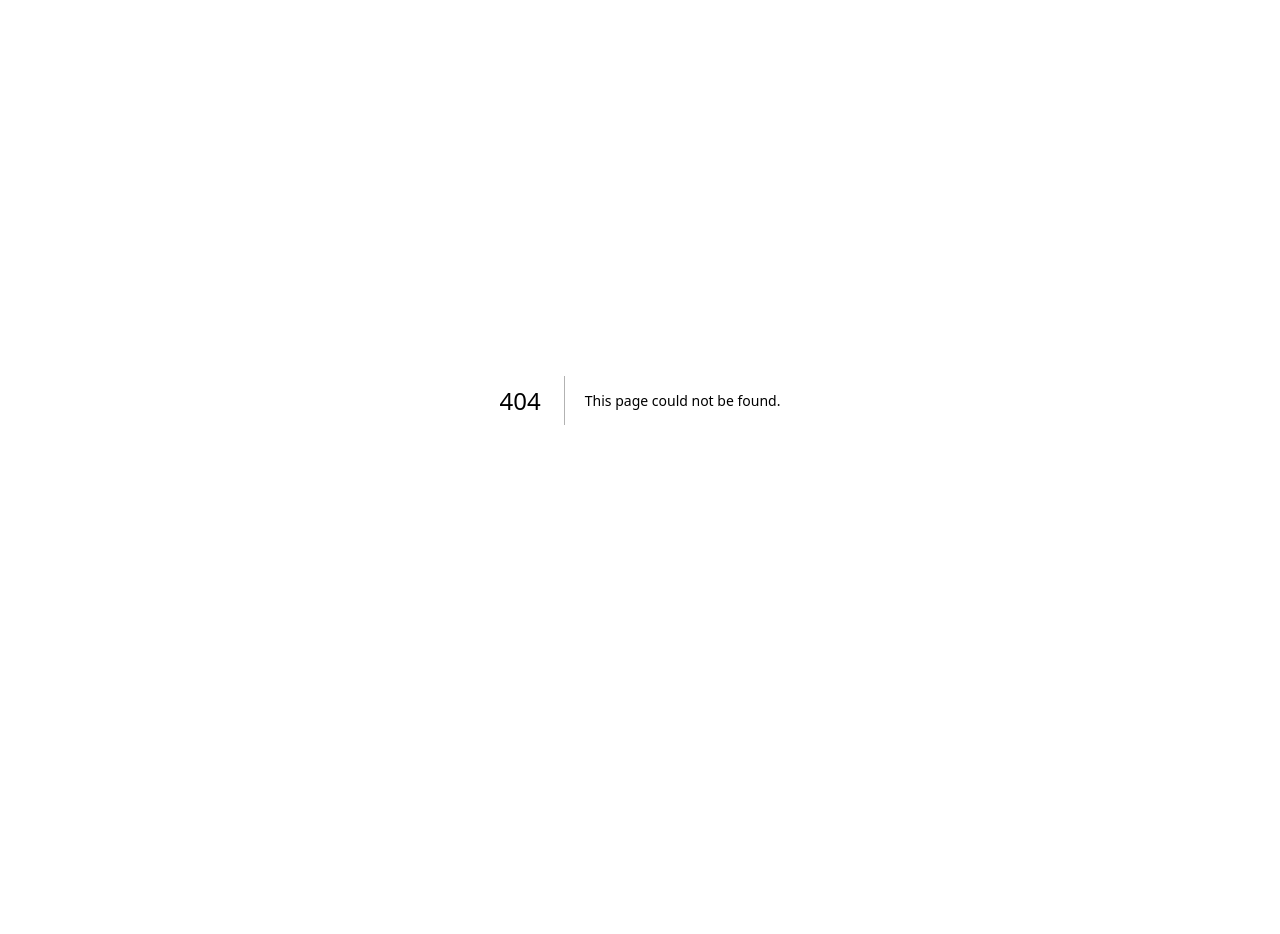
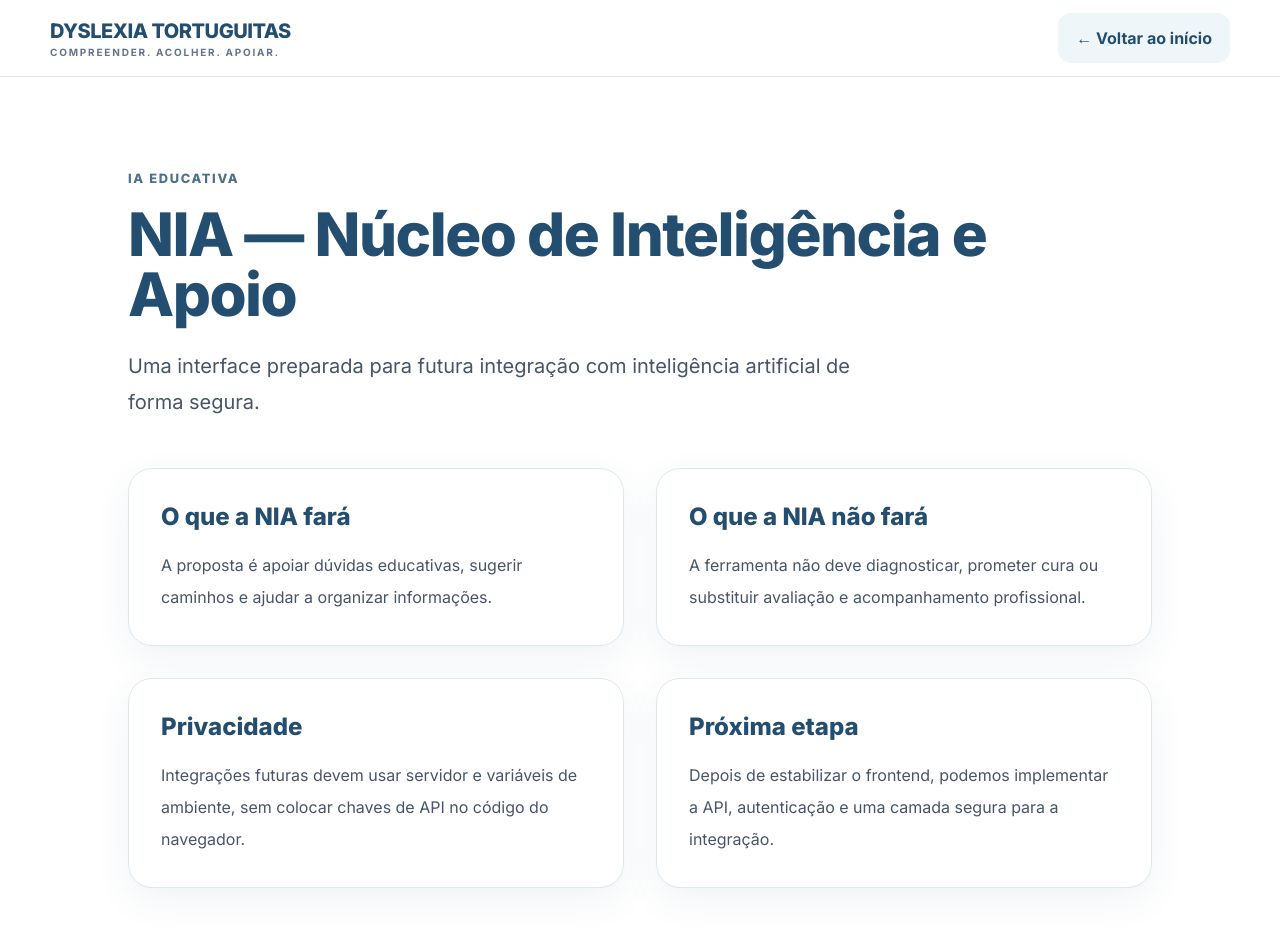
Before and after one commit to bernardowoldam-commits/Dyslexia-PxP, a Next.js app: page /nia in a window 1280 px wide. Before the commit this address had no page. Shown: the top 934 px of the page. Before the commit the page ends 800 px from the top, so only its background shows below. Built offline with nearby package versions, Linux system fonts and the light colour scheme.

Commit message:
Create page.tsx

```diff
--- /dev/null
+++ b/app/nia/page.tsx
@@ -0,0 +1,39 @@
+import Link from "next/link";
+
+export default function Page() {
+  return (
+    <main className="min-h-screen bg-white">
+      <header className="sticky top-0 z-50 border-b border-slate-200 bg-white/95 backdrop-blur">
+        <div className="container flex min-h-[76px] items-center justify-between gap-4">
+          <Link href="/" className="shrink-0"><div className="text-xl font-extrabold tracking-tight text-deep">DYSLEXIA TORTUGUITAS</div><div className="text-[10px] font-bold tracking-[.18em] text-slate-500">COMPREENDER. ACOLHER. APOIAR.</div></Link>
+          <Link href="/" className="btn btn-soft">← Voltar ao início</Link>
+        </div></header>
+      <article className="section"><div className="container"><div className="mx-auto max-w-5xl">
+        <p className="eyebrow">IA educativa</p>
+        <h1 className="mt-4 text-4xl font-extrabold tracking-tight text-deep md:text-6xl">NIA — Núcleo de Inteligência e Apoio</h1>
+        <p className="mt-6 max-w-3xl text-xl leading-9 text-slate-600">Uma interface preparada para futura integração com inteligência artificial de forma segura.</p>
+        <div className="mt-12 grid gap-8 md:grid-cols-2">
+          <section className="card p-7 md:p-8">
+            <h2 className="text-2xl font-extrabold text-deep">O que a NIA fará</h2>
+            <p className="mt-4 leading-8 text-slate-600">A proposta é apoiar dúvidas educativas, sugerir caminhos e ajudar a organizar informações.</p>
+          </section>
+          <section className="card p-7 md:p-8">
+            <h2 className="text-2xl font-extrabold text-deep">O que a NIA não fará</h2>
+            <p className="mt-4 leading-8 text-slate-600">A ferramenta não deve diagnosticar, prometer cura ou substituir avaliação e acompanhamento profissional.</p>
+          </section>
+          <section className="card p-7 md:p-8">
+            <h2 className="text-2xl font-extrabold text-deep">Privacidade</h2>
+            <p className="mt-4 leading-8 text-slate-600">Integrações futuras devem usar servidor e variáveis de ambiente, sem colocar chaves de API no código do navegador.</p>
+          </section>
+          <section className="card p-7 md:p-8">
+            <h2 className="text-2xl font-extrabold text-deep">Próxima etapa</h2>
+            <p className="mt-4 leading-8 text-slate-600">Depois de estabilizar o frontend, podemos implementar a API, autenticação e uma camada segura para a integração.</p>
+          </section>
+        </div>
+        <div className="mt-12 flex flex-wrap gap-3">
+          <Link href="/estudo/dislexia" className="btn btn-primary">Estudo sobre dislexia →</Link>
+          <Link href="/" className="btn btn-soft">Explorar o site</Link>
+        </div></div></div></article>
+    </main>
+  );
+}
```
